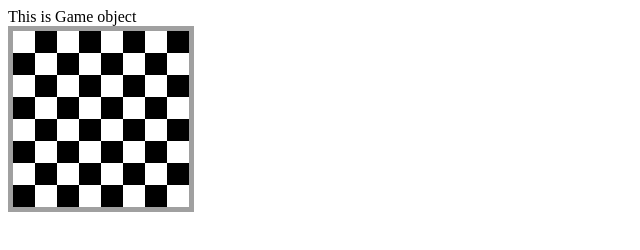
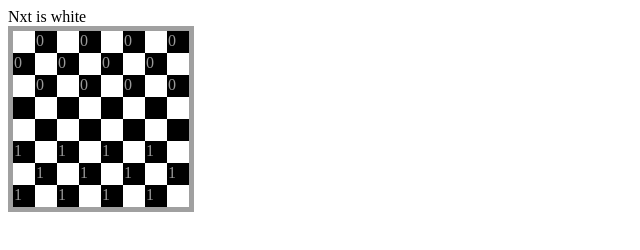
Before and after one commit to metkram/react-draughts, a React app: page / in a window 1280 px wide. Shown: the whole page, without its empty margins (0-640 px from the left). Built offline with nearby package versions, Linux system fonts and the light colour scheme.

Commit message:
add basic render of black and white players

```diff
--- a/src/Board.js
+++ b/src/Board.js
@@ -6,20 +6,21 @@ class Board extends React.Component {
     super(props)
   }
   addSquares() {
+    //I will have to make a refactorig of this function
     let squares = [];
     for (let i = 0; i < 8; i++) {
       for (let u = 0; u < 8; u++) {
         if (i % 2 == 0) {
           if (u % 2 == 0) {
-            squares.push(<Square number={i*u} color={"w"} />);
+            squares.push(<Square number={i * 8 + u} color={"w"} status={this.props.gameMatrix[i * 8 + u] ? this.props.gameMatrix[i * 8 + u] : null} />);
           } else {
-            squares.push(<Square number={i*u} color={"b"} />);
+            squares.push(<Square number={i * 8 + u} color={"b"} status={this.props.gameMatrix[i * 8 + u] ? this.props.gameMatrix[i * 8 + u] : null} />);
           }
         } else {
           if (u % 2 != 0) {
-            squares.push(<Square number={i*u} color={"w"} />);
+            squares.push(<Square number={i * 8 + u} color={"w"} status={this.props.gameMatrix[i * 8 + u] ? this.props.gameMatrix[i * 8 + u] : null} />);
           } else {
-            squares.push(<Square number={i*u} color={"b"} />);
+            squares.push(<Square number={i * 8 + u} color={"b"} status={this.props.gameMatrix[i * 8 + u] ? this.props.gameMatrix[i * 8 + u] : null} />);
           }
         }
       }
@@ -28,8 +29,11 @@ class Board extends React.Component {
   }
   render() {
     return (
-      <div className="board">
-        {this.addSquares().map((square, index) => (<div key={index}>{square}</div>))}
+      <div>
+        {this.props.nextPlayer ? "Nxt is white" : "nxt is black"}
+        <div className="board">
+          {this.addSquares().map((square, index) => (<div key={index}>{square}</div>))}
+        </div>
       </div>
     );
   }
--- a/src/Game.js
+++ b/src/Game.js
@@ -4,10 +4,24 @@ import Board from "./Board";
 class Game extends React.Component {
   constructor(props) {
     super(props);
+    this.state = {
+      isNextWhite: true,
+      matrix: [
+        null,{color: 0, isRegular: true},null,{color: 0, isRegular: true},null,{color: 0, isRegular: true},null,{color: 0, isRegular: true},
+        {color: 0, isRegular: true},null,{color: 0, isRegular: true},null,{color: 0, isRegular: true},null,{color: 0, isRegular: true},null,
+        null,{color: 0, isRegular: true},null,{color: 0, isRegular: true},null,{color: 0, isRegular: true},null,{color: 0, isRegular: true},
+        null,null,null,null,null,null,null,null,
+        null,null,null,null,null,null,null,null,
+        {color: 1, isRegular: true},null,{color: 1, isRegular: true},null,{color: 1, isRegular: true},null,{color: 1, isRegular: true},null,
+        null,{color: 1, isRegular: true},null,{color: 1, isRegular: true},null,{color: 1, isRegular: true},null,{color: 1, isRegular: true},
+        {color: 1, isRegular: true},null,{color: 1, isRegular: true},null,{color: 1, isRegular: true},null,{color: 1, isRegular: true},null,
+
+      ],
+    };
   }
   render() {
     return (
-      <div>This is Game object <Board /></div>
+      <div><Board nextPlayer={this.state.isNextWhite} gameMatrix={this.state.matrix}/></div>
 
     );
   }
--- a/src/Square.js
+++ b/src/Square.js
@@ -6,7 +6,10 @@ class Square extends React.Component {
   }
   render() {
     return (
-      <div className={this.props.color == "w" ? "square-w" : "square-b"}></div>
+      <div className={this.props.color == "w" ? "square-w" : "square-b"}>
+        {/*this.props.number*/}
+        {this.props.status ? this.props.status.color : ""}
+      </div>
     );
   };
 }
--- a/src/index.css
+++ b/src/index.css
@@ -2,6 +2,7 @@
   width: 176px;
   height: 176px;
   border: 5px solid #a0a0a0;
+  color: #999;
 }
 
 .square-w {
```
Also changed, not shown: 2 other files.
